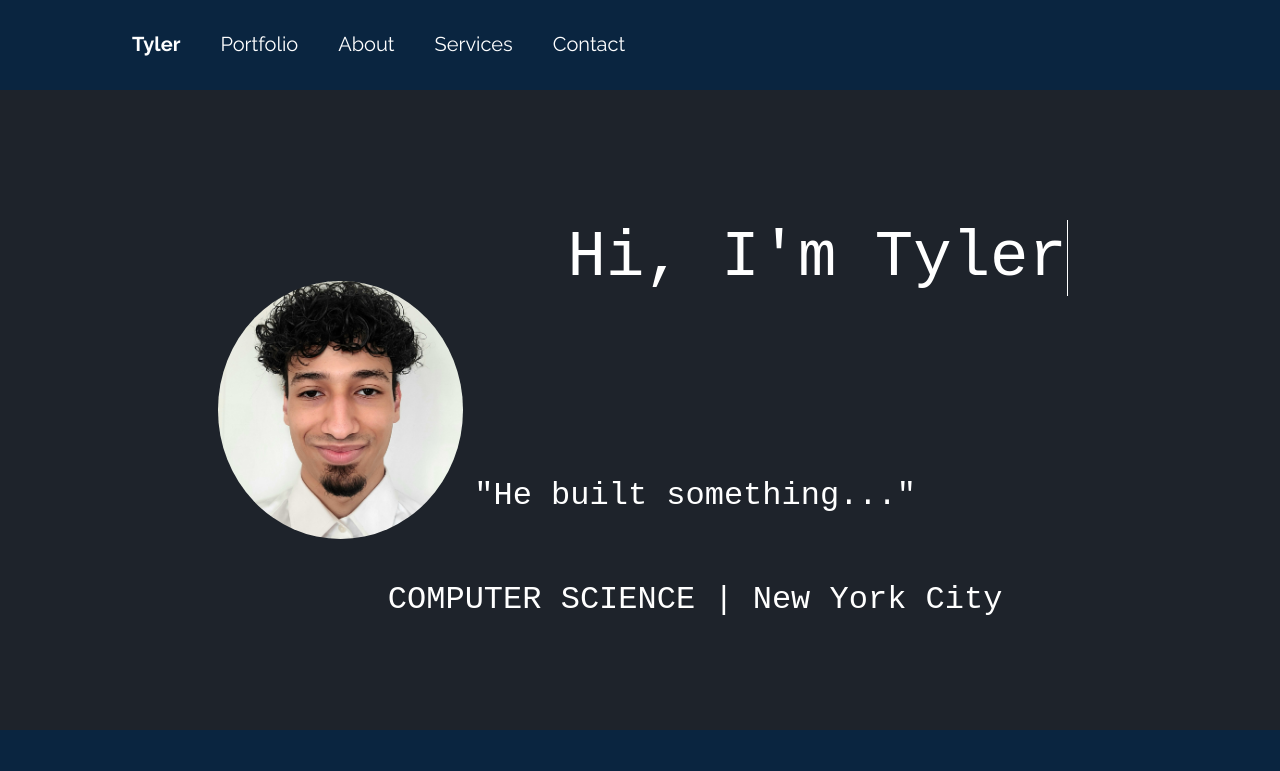
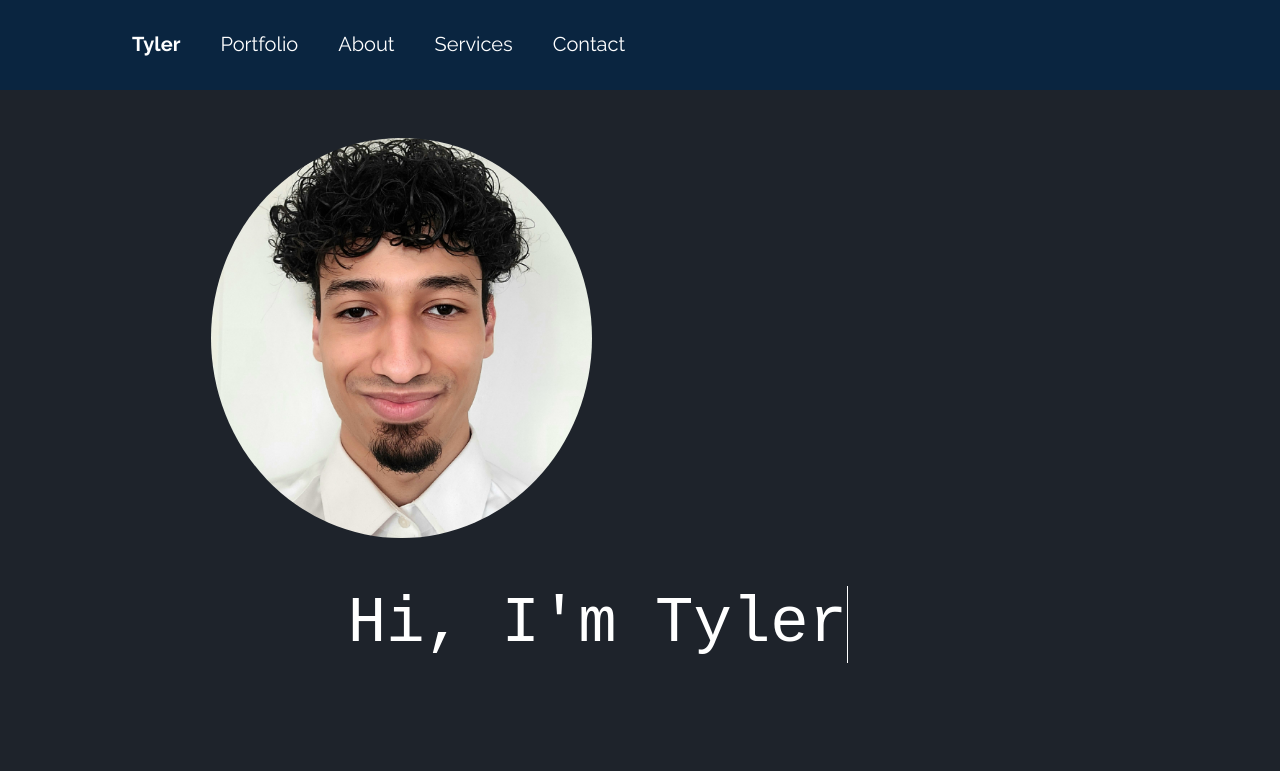
Before and after one commit to TylersHub/Personal-Website, a React (Vite) app: page / in a window 1280 px wide. Shown: the top 771 px of the page. Built offline with nearby package versions, Linux system fonts and the light colour scheme.

Commit message:
Implemented Bootstrap Grid system for Footer and HeroSection for improved screen responsiveness

```diff
--- a/src/components/HeroSection.tsx
+++ b/src/components/HeroSection.tsx
@@ -20,58 +20,40 @@ const HeroSection = ({
   pTopMargin,
 }: Props) => {
   return (
-    <div>
-      <div
-        className="main-dark text-white cust-container"
-        style={{
-          display: "flex",
-          flexDirection: "row", // Stack the image and text side-by-side
-          justifyContent: "space-between", // Ensure proper spacing between the elements
-          alignItems: "center", // Align content vertically in the center
-          height: "80vh", // Set a minimum height for the hero section
-          width: "100%",
-        }}
-      >
-        {/* Image Section */}
-        <div style={{ minWidth: "350px" }}>
+    <div className="main-dark text-white container-fluid">
+      <div className="row align-items-center">
+        {/* Image column */}
+        <div className="col-md-6 d-flex justify-content-end p-5">
           <Image
             imgSrc={meImage}
             imgAlt="Image of Me"
             imgWidth="70%"
-            imgClasses="img-fluid rounded-circle"
+            imgClasses="rounded-circle"
             imgMargin=""
           />
         </div>
 
-        {/* Text Container */}
-        <div
-          style={{
-            display: "flex",
-            flexDirection: "column", // Stack the h1 and p vertically
-            justifyContent: "flex-start", // Align text to the top of the container
-            flex: 1, // Let the text container take the remaining space
-          }}
-        >
-          {/* h1 with typewriter effect */}
-          <div className="typewriter" style={{ marginTop: "5vh" }}>
+        {/* Text column */}
+        <div className="col me-5 pe-5">
+          <div className="row pb-5">
+            <div className="typewriter">
               <div>
                 <h1 className="display-2">{Hname}</h1>
               </div>
             </div>
-          <div
-            className={addTypewriter}
-            style={{ marginTop: pTopMargin, width: "20vw" }}
-          >
+          </div>
+          <div className="row pt-5">
+            <div className={`text-center ${addTypewriter}`}>
               <div>
                 <p className="lead">{Hsubtext}</p>
               </div>
             </div>
-          <div
-            className={addTypewriter}
-            style={{ marginTop: "5vh", width: "20vw" }}
-          >
+          </div>
+          <div className="row pt-4">
+            <div className={`text-center ${addTypewriter}`}>
               <div>
                 <p className="lead">{Hsubtext2}</p>
+              </div>
             </div>
           </div>
         </div>
--- a/src/components/Image.tsx
+++ b/src/components/Image.tsx
@@ -8,7 +8,6 @@ interface Props {
 
 const Image = ({ imgSrc, imgAlt, imgWidth, imgClasses, imgMargin }: Props) => {
   return (
-    <div>
     <img
       src={imgSrc}
       alt={imgAlt}
@@ -17,10 +16,9 @@ const Image = ({ imgSrc, imgAlt, imgWidth, imgClasses, imgMargin }: Props) => {
         width: imgWidth,
         display: "block",
         margin: imgMargin,
-          objectFit: "contain",
+        objectFit: "cover",
       }}
     />
-    </div>
   );
 };
 
--- a/src/components/footer.tsx
+++ b/src/components/footer.tsx
@@ -9,31 +9,21 @@ interface Props {
 
 const Footer = ({ fText1, fText2, fText3 }: Props) => {
   return (
-    <div
-      style={{
-        display: "flex",
-        flexDirection: "row",
-        width: "100%",
-        marginTop: "auto",
-      }}
-    >
-      <footer
-        className="sticky-bottom main-blue py-3 text-white"
-        style={{
-          flex: 1,
-          display: "flex",
-          justifyContent: "space-between",
-          alignItems: "center",
-          padding: "0 20px",
-        }}
-      >
+    <footer className="main-blue py-3 text-white">
+      <div className="container-fluid">
+        <div className="row align-items-center">
+          <div className="col-md-3 text-center text-md-start mb-2 mb-md-0">
             <p className="fs-4 mb-0">{fText1}</p>
+          </div>
+          <div className="col-md-3 text-center mb-2 mb-md-0">
             <p className="fs-4 mb-0">{fText2}</p>
+          </div>
+          <div className="col-md-3 text-center mb-2 mb-md-0">
             <p className="fs-6 mb-0">
-          &copy; {new Date().getFullYear()}
-          {fText3}
+              &copy; {new Date().getFullYear()} {fText3}
             </p>
-
+          </div>
+          <div className="col-md-3 text-center text-md-end">
             <div className="social icon-hover">
               <a href="https://www.linkedin.com/in/tylerrosa/" title="LinkedIn">
                 <i className="bi bi-linkedin"></i>
@@ -42,8 +32,10 @@ const Footer = ({ fText1, fText2, fText3 }: Props) => {
                 <i className="bi bi-github"></i>
               </a>
             </div>
+          </div>
+        </div>
+      </div>
     </footer>
-    </div>
   );
 };
 
--- a/src/pages/Services.tsx
+++ b/src/pages/Services.tsx
@@ -22,10 +22,10 @@ const Services = () => {
           navLink4="/Contacts"
         />
         <div
-          className="h1-container text-center mb-3 mx-auto"
+          className="container-fluid text-center mb-3 mx-auto"
           style={{ marginTop: "5vh", maxWidth: "600px", padding: "3vh 0" }}
         >
-          <h1 className="display-2 text-white fs-1 ">
+          <h1 className="display-6 text-white">
             Interested in having your own website? Or even your own software
             application? Contact me, and let's work together!
           </h1>
```
Lines whose indentation alone changed are shown as unchanged.
